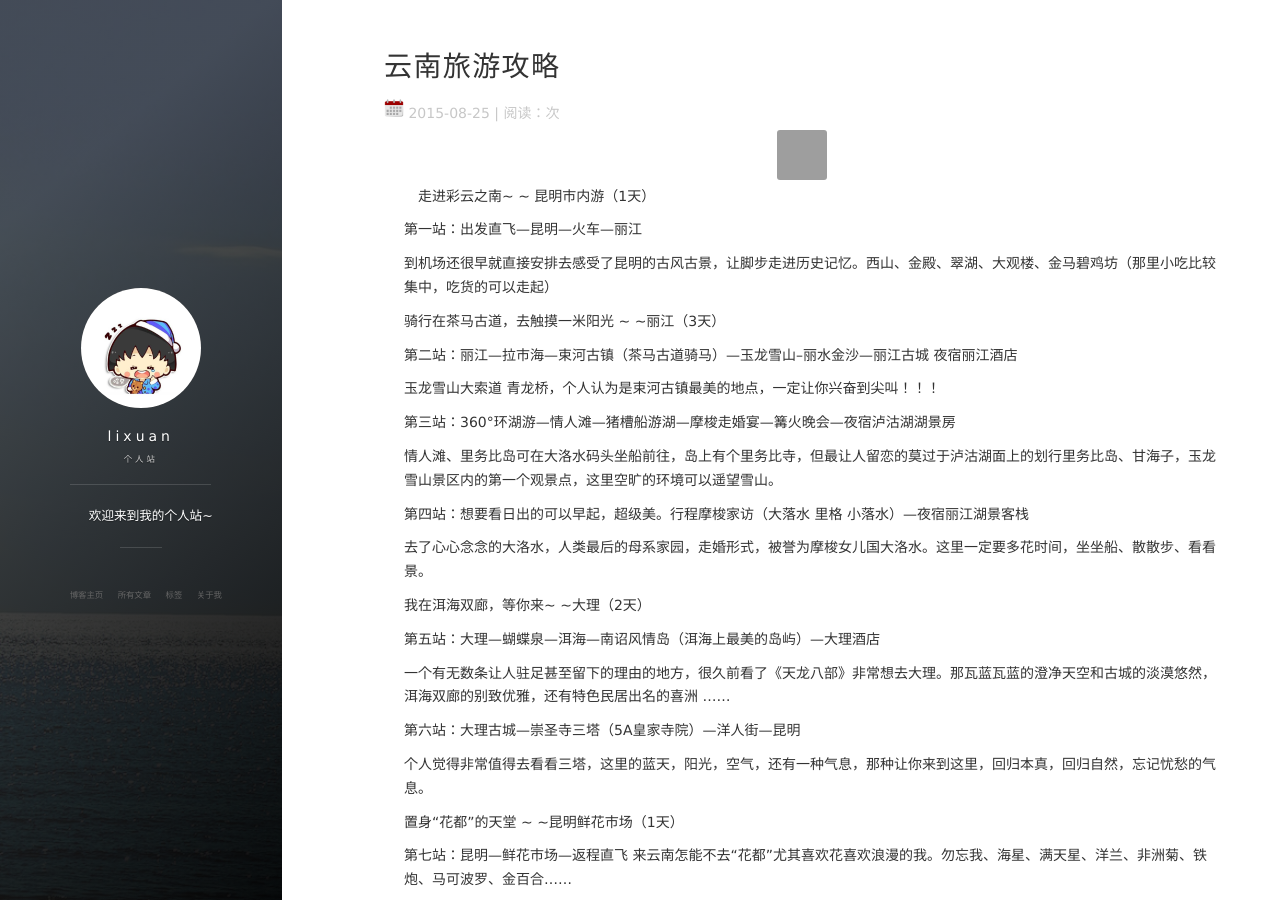
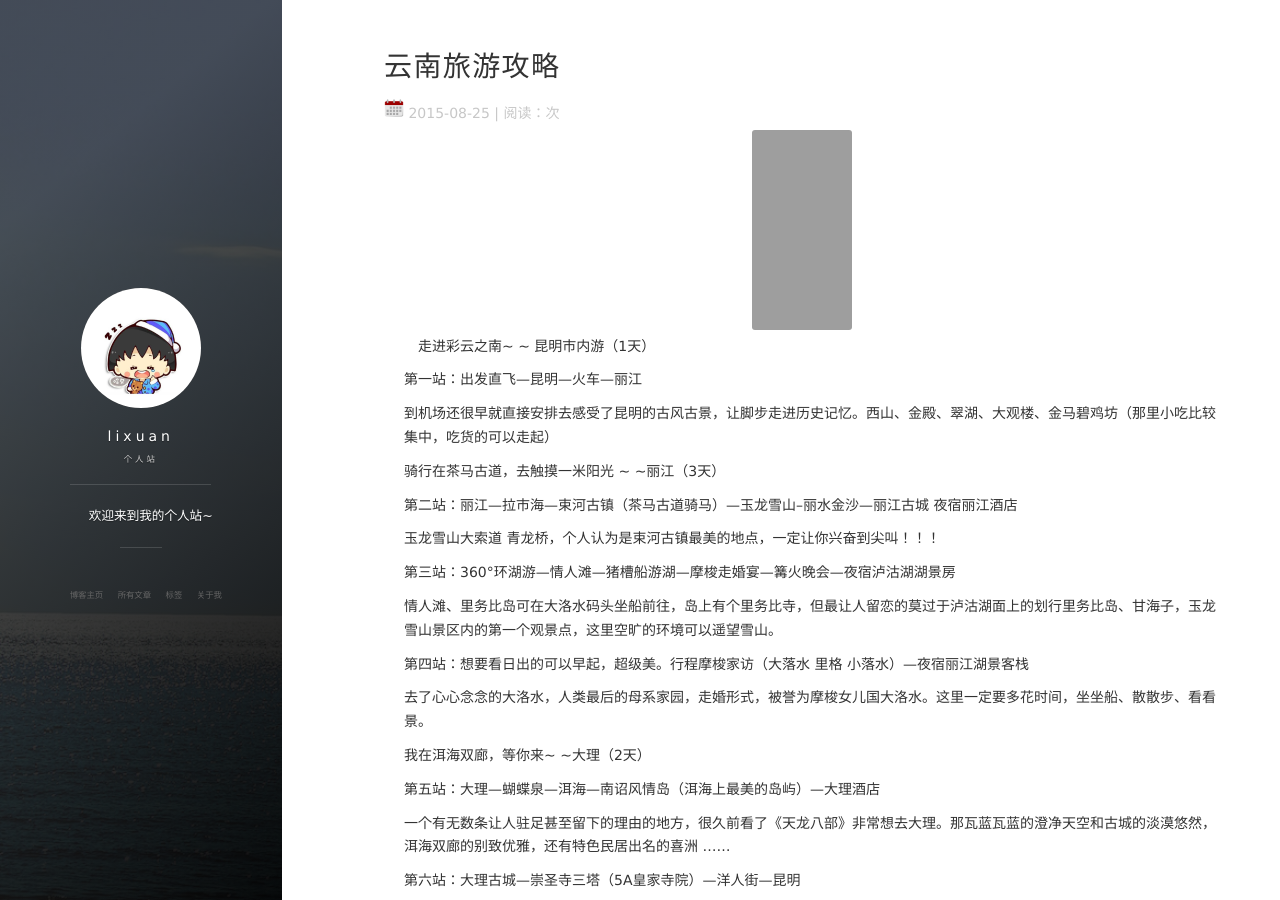
Before and after one commit to lixuan-sunshine/170, a Jekyll site: the page built from _posts/2015-08-25-HEXO搭建个人博客.md, in a window 1280 px wide and 900 px high. Built offline with Jekyll 4.4.1, drawn with Linux system fonts in a browser that asks for light colours; nearby versions of some CDN libraries; comment, search, counter and statistics services are not loaded; grey boxes are pictures that could not be loaded.

Commit message:
Update 2015-08-25-HEXO搭建个人博客.md

```diff
--- a/_posts/2015-08-25-HEXO搭建个人博客.md
+++ b/_posts/2015-08-25-HEXO搭建个人博客.md
@@ -6,7 +6,7 @@ description: "HEXO配置，HEXO+Github，搭建自己的博客"
 tag: 博客
 ---
 <div>
- <img src="http://gss0.baidu.com/94o3dSag_xI4khGko9WTAnF6hhy/lvpics/h=800/sign=3da1b9b82b34349b6b066385f9eb1521/4ec2d5628535e5ddff9dfd7d75c6a7efcf1b62da.jpg" width="50px" height="50px">
+ <img src="http://gss0.baidu.com/94o3dSag_xI4khGko9WTAnF6hhy/lvpics/h=800/sign=3da1b9b82b34349b6b066385f9eb1521/4ec2d5628535e5ddff9dfd7d75c6a7efcf1b62da.jpg" width="100px" height="200px">
            </div>
 　走进彩云之南~ ~ 昆明市内游（1天）
 
```
